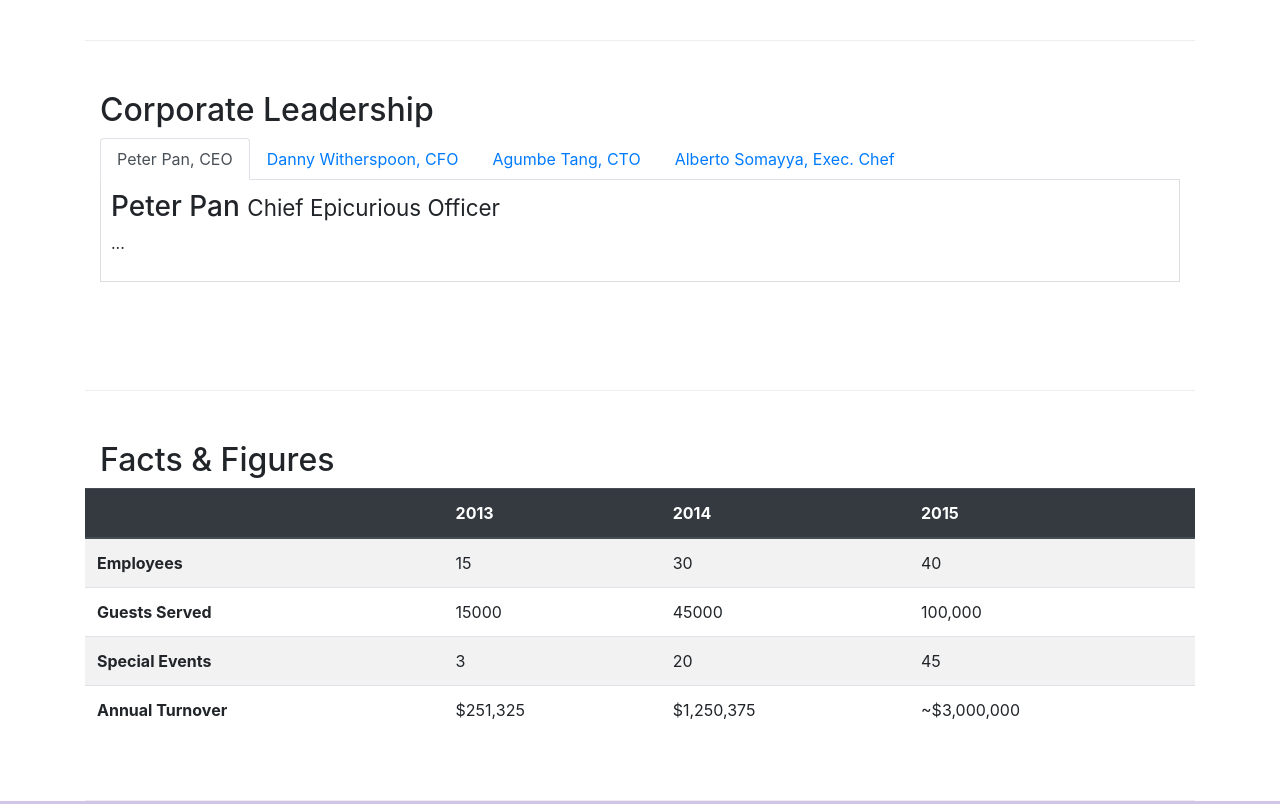
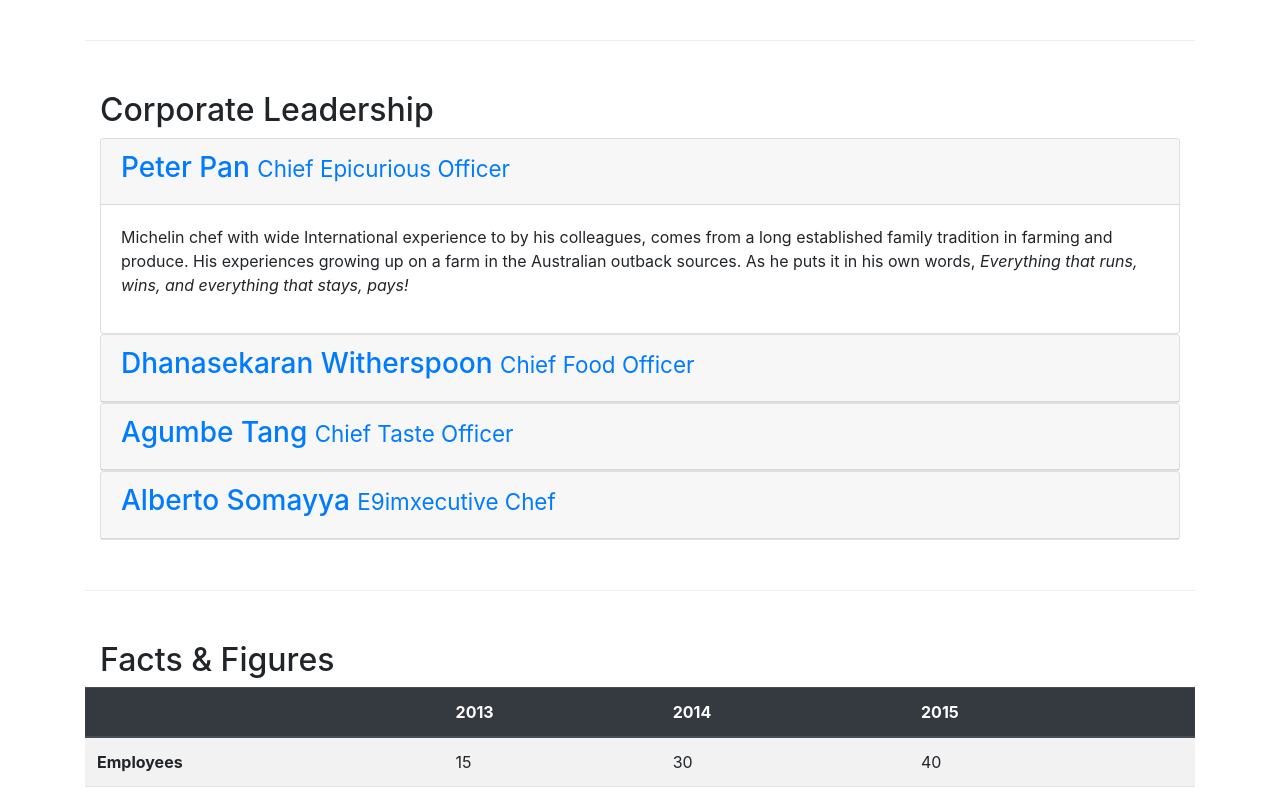
Before and after one commit to phamnhatkhanh/Bootsatrap-Basic, a website: page aboutus.html in a window 1280 px wide. Shown: the part 920-1724 px from the top of the page. Drawn offline with nearby package versions, Linux system fonts and the light colour scheme.

Commit message:
wk3 Accordion: use class Card, animation jquery. Eseay comming

```diff
--- a/aboutus.html
+++ b/aboutus.html
@@ -125,48 +125,67 @@ wk3 Tab,Tab Navbar:
             -->
             <div class="col-12 col-md-12">
                 <h2>Corporate Leadership</h2>
-                <ul class="nav nav-tabs">
-                    <li class="nav-item">
-                      <a class="nav-link active" href="#peter"
-                        role="tab" data-toggle="tab">Peter Pan, CEO</a>
-                    </li>
-                    <li class="nav-item ">
-                      <a class="nav-link " href="#danny" role="tab"
-                        data-toggle="tab">Danny Witherspoon, CFO</a>
-                    </li>
-                    <li class="nav-item">
-                      <a class="nav-link" href="#agumbe" role="tab"
-                        data-toggle="tab">Agumbe Tang, CTO</a>
-                    </li>
-                    <li class="nav-item">
-                      <a class="nav-link" href="#alberto" role="tab"
-                        data-toggle="tab">Alberto Somayya, Exec. Chef</a>
-                    </li>
-                </ul>
-                <div class="tab-content">
 
-                    <div class="tab-pane fade show active " id="peter">
-                        <h3>Peter Pan <small>Chief Epicurious Officer</small></h3>
-                        <p> ... </p>
-                    </div>
-                    <div class="tab-pane fade " id="danny">
-                        <h3>Dhanasekaran Witherspoon <small>Chief Food Officer</small></h3>
-                        <p>Our CFO, Danny, as he is affectionately referred to by his colleagues, comes from a long established family tradition in farming and produce. His experiences growing up on a farm in the Australian outback gave him great appreciation for varieties of food sources. As he puts it in his own words, <em>Everything that runs, wins, and everything that stays, pays!</em></p>
+                <div id="accordion">
+                    <div class="card">
+
+                        <div class="card-header" role="tab" >
+
+                            <a class="card-link" data-toggle="collapse" data-target="#peterAcc">
+                                <h3>Peter Pan <small>Chief Epicurious Officer</small></h3>
+                            </a>
+                        </div>
+                        <div id="peterAcc" class="collapse show" data-parent="#accordion">
+                            <div class="card-body">
+                                <p class="d-none d-sm-block">Michelin chef with wide International experience  to by his colleagues, comes from a long established family tradition in farming and produce. His experiences growing up on a farm in the Australian outback sources. As he puts it in his own words, <em>Everything that runs, wins, and everything that stays, pays!</em></p>
+                            </div>
+                        </div>
 
                     </div>
-                    <div class="tab-pane fade" id="agumbe">
-                        <h3>Agumbe Tang <small>Chief Taste Officer</small></h3>
-                        <p>Blessed with the most discerning gustatory sense, Agumbe, our CTO, personally ensures that every dish that we serve meets his exacting tastes. Our chefs dread the tongue lashing that ensues if their dish does not meet his exacting standards. He lives by his motto, <em>You click only if you survive my lick.</em></p>
 
+                    <div class="card">
+                        <div class="card-header">
+                            <a data-target="#dhanaAcc" class="card-link" data-toggle="collapse">
+                                <h3>Dhanasekaran Witherspoon <small>Chief Food Officer</small></h3>
+                            </a>
+                        </div>
 
+                        <div id="dhanaAcc" class="collapse" data-parent="#accdion">
+                            <div class="card-body">
+                                <p>Our CFO, Danny, as he is affectionately referred to by his colleagues, comes from a long established family tradition in farming and produce. His experiences growing up on a farm in the Australian outback gave him great appreciation for varieties of food sources. As he puts it in his own words, <em>Everything that runs, wins, and everything that stays, pays!</em></p>
+                            </div>
+                        </div>
                     </div>
-                    <div class="tab-pane fade" id="alberto">
-                        <h3>Alberto Somayya <small>E9imxecutive Chef</small></h3>
-                        <p>Award winning three-star Michelin chef with wide International experience having worked closely with whos-who in the culinary world, he specializes in creating mouthwatering Indo-Italian fusion experiences. He says, <em>Put together the cuisines from the two craziest cultures, and you get a winning hit! Amma Mia!</em></p>
 
+                    <div class="card">
+                        <div class="card-header">
+                            <a data-target="#agumbeAcc" class="card-link" data-toggle="collapse">
+                                <h3>Agumbe Tang <small>Chief Taste Officer</small></h3>
+                            </a>
+                        </div>
+
+                        <div id="agumbeAcc" class="collapse" data-parent="#accdion">
+                            <div class="card-body">
+                                <p>Blessed with the most discerning gustatory sense, Agumbe, our CTO, personally ensures that every dish that we serve meets his exacting tastes. Our chefs dread the tongue lashing that ensues if their dish does not meet his exacting standards. He lives by his motto, <em>You click only if you survive my lick.</em></p>
+                            </div>
+                        </div>
                     </div>
+
+                    <div class="card">
+                        <div class="card-header">
+                            <a data-target="#albertAcc" class="card-link" data-toggle="collapse">
+                                <h3>Alberto Somayya <small>E9imxecutive Chef</small></h3>
+                            </a>
+                        </div>
+
+                        <div id="albertAcc" class="collapse" data-parent="#accdion">
+                            <div class="card-body">
+                                <p>Award winning three-star Michelin chef with wide International experience having worked closely with whos-who in the culinary world, he specializes in creating mouthwatering Indo-Italian fusion experiences. He says, <em>Put together the cuisines from the two craziest cultures, and you get a winning hit! Amma Mia!</em></p>
+                            </div>
+                        </div>
+                    </div>
+
                 </div>
-
             </div>
        </div>
 
@@ -268,3 +287,48 @@ wk3 Tab,Tab Navbar:
 </body>
 
 </html>
+<!--
+
+<div class="tab-content">
+
+        <div class="tab-pane fade show active " id="peter">
+            <p> ... </p>
+        </div>
+        <div class="tab-pane fade " id="danny">
+
+        </div>
+        <div class="tab-pane fade" id="agumbe">
+
+
+        </div>
+        <div class="tab-pane fade" id="alberto">
+
+        </div>
+    </div>
+
+
+
+
+     <div class="tab-pane fade show active " id="peter">
+                        <h3>Peter Pan <small>Chief Epicurious Officer</small></h3>
+                        <p> ... </p>
+                    </div>
+                    <div class="tab-pane fade " id="danny">
+                        <h3>Dhanasekaran Witherspoon <small>Chief Food Officer</small></h3>
+                        <p>Our CFO, Danny, as he is affectionately referred to by his colleagues, comes from a long established family tradition in farming and produce. His experiences growing up on a farm in the Australian outback gave him great appreciation for varieties of food sources. As he puts it in his own words, <em>Everything that runs, wins, and everything that stays, pays!</em></p>
+
+                    </div>
+                    <div class="tab-pane fade" id="agumbe">
+                        <h3>Agumbe Tang <small>Chief Taste Officer</small></h3>
+                        <p>Blessed with the most discerning gustatory sense, Agumbe, our CTO, personally ensures that every dish that we serve meets his exacting tastes. Our chefs dread the tongue lashing that ensues if their dish does not meet his exacting standards. He lives by his motto, <em>You click only if you survive my lick.</em></p>
+
+
+                    </div>
+                    <div class="tab-pane fade" id="alberto">
+                        <h3>Alberto Somayya <small>E9imxecutive Chef</small></h3>
+                        <p>Award winning three-star Michelin chef with wide International experience having worked closely with whos-who in the culinary world, he specializes in creating mouthwatering Indo-Italian fusion experiences. He says, <em>Put together the cuisines from the two craziest cultures, and you get a winning hit! Amma Mia!</em></p>
+
+                    </div>
+                </div>
+
+-->
```
Also changed, not shown: z.test.html (+18 -33 lines).
